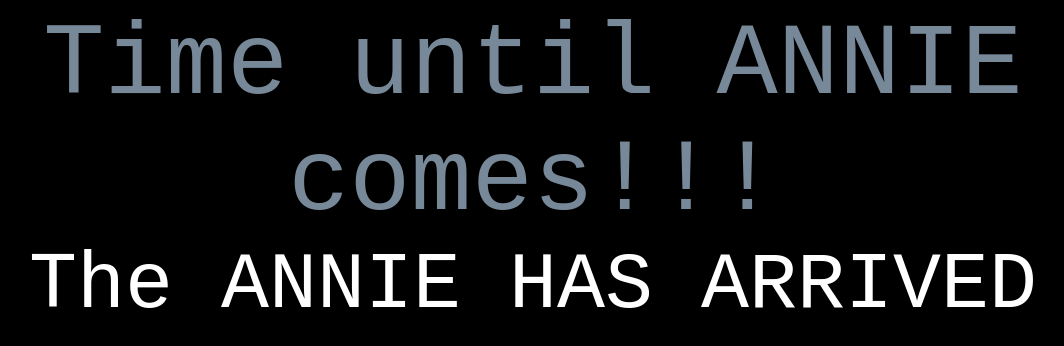
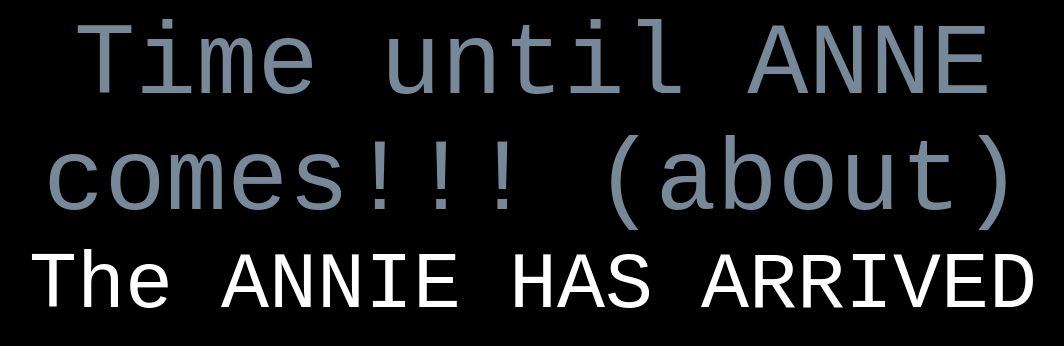
Before and after one commit to FLLwebsite/website, a plain HTML site: page home.html in a window 1280 px wide. Shown: the whole page, without its empty margins (107-1171 px from the left). Drawn offline with Linux system fonts and the light colour scheme.

Commit message:
Update home.html

```diff
--- a/home.html
+++ b/home.html
@@ -51,7 +51,7 @@ footer {
 </style>
 </head>
 <body>
-<p class="title">Time until ANNIE comes!!!</p>
+<p class="title">Time until ANNE comes!!! (about)</p>
 
 <p id="demo"></p>
 
```
